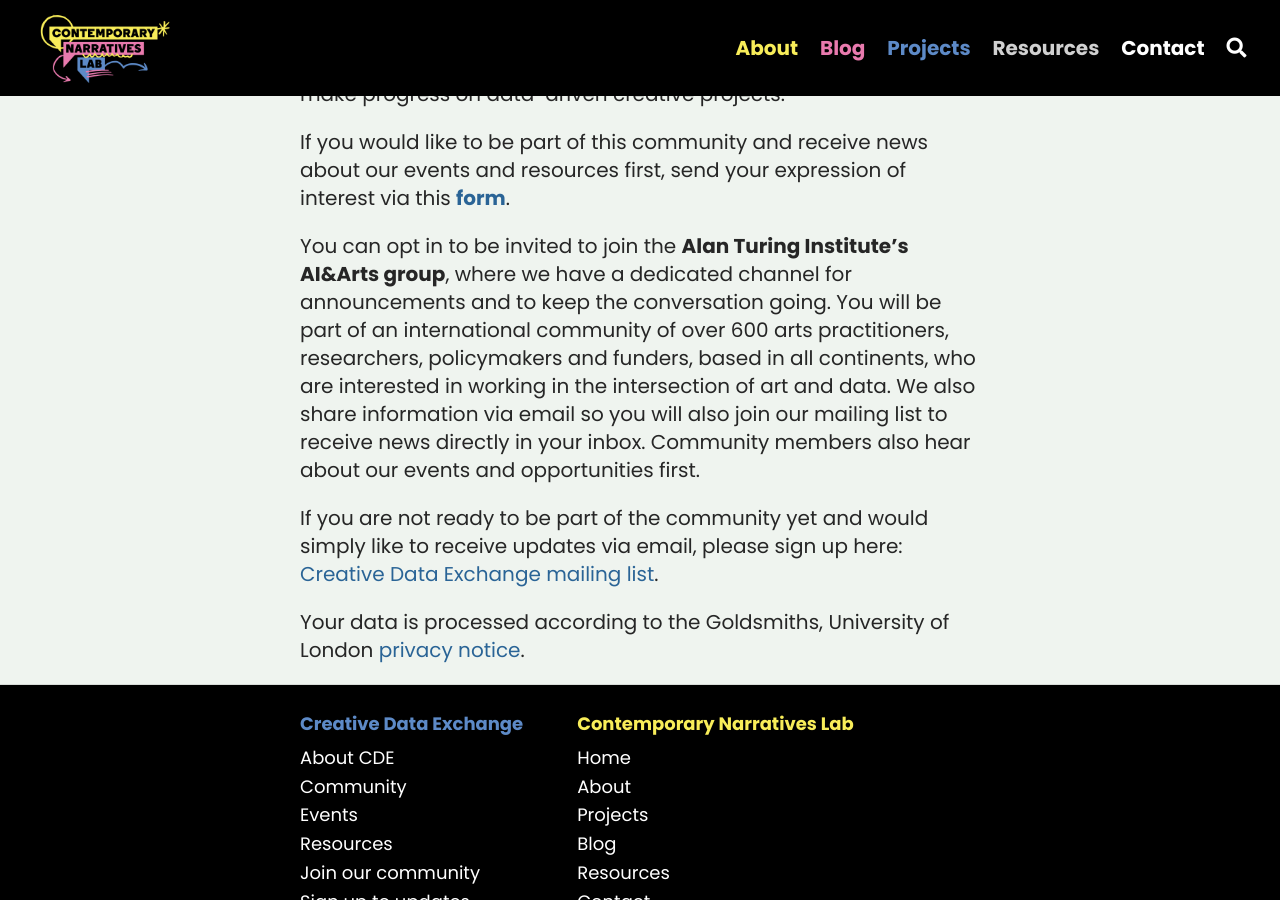
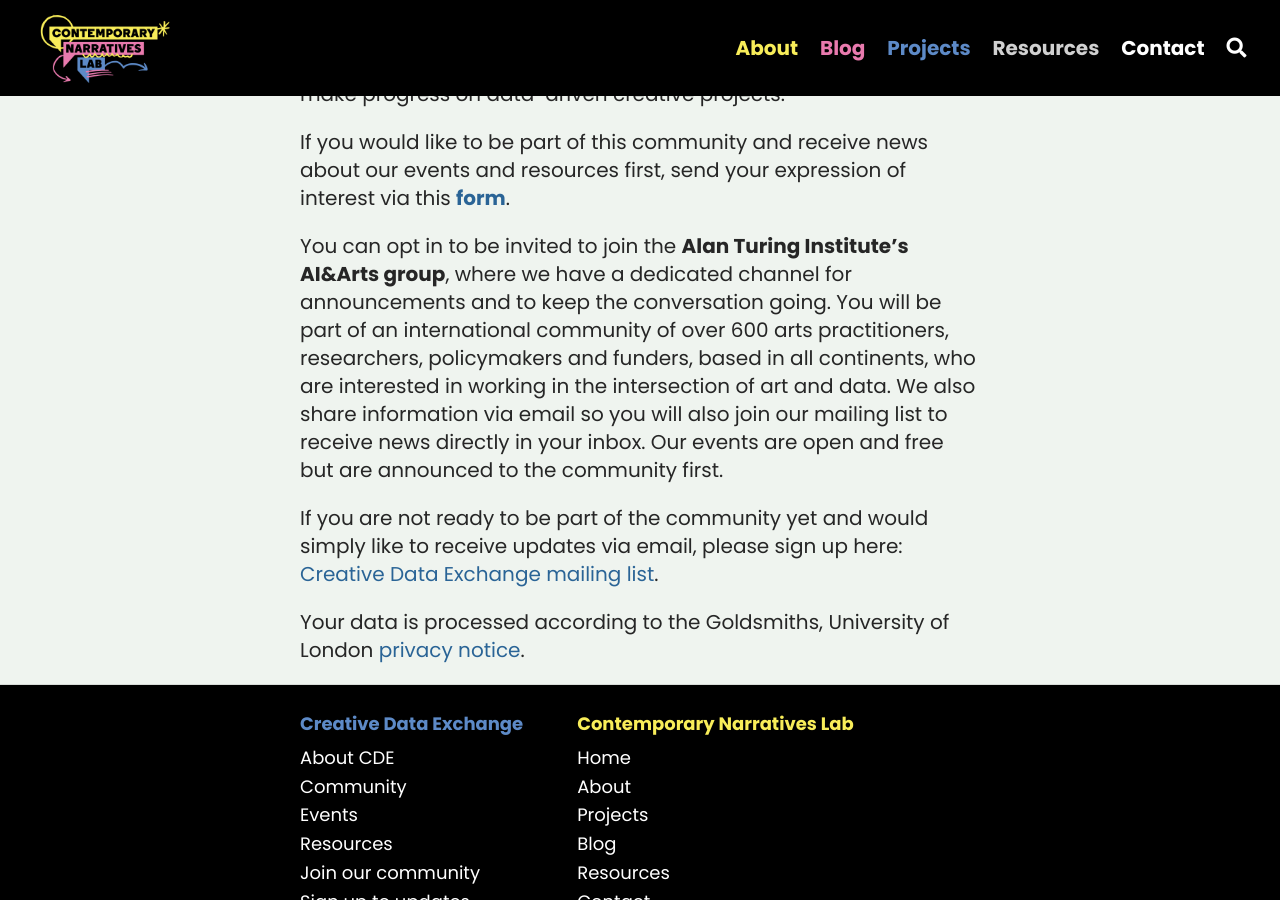
Before and after one commit to RobinKwong/contemporarynarratives, a Jekyll site: the page built from projects/creative-data-exchange/community.md, in a window 1280 px wide and 900 px high, scrolled down 746 px. Built offline with Jekyll 4.4.1, drawn with Linux system fonts in a browser that asks for light colours.

Commit message:
CDE Community: restore 'open and free' events line in place of 'Community members also hear…'
Co-Authored-By: Claude Opus 5.5 <noreply@anthropic.com>
Claude-Session: https://claude.ai/code/session_01TgLmUt9UZTVZHpFJKD566S

```diff
--- a/projects/creative-data-exchange/community.md
+++ b/projects/creative-data-exchange/community.md
@@ -11,7 +11,7 @@ We will deliver workshops in 2026 and 2027 bringing together creatives and data
 
 If you would like to be part of this community and receive news about our events and resources first, send your expression of interest via this [**form**]({{ site.data.cde.join_form }}).
 
-You can opt in to be invited to join the **Alan Turing Institute's AI&Arts group**, where we have a dedicated channel for announcements and to keep the conversation going. You will be part of an international community of over 600 arts practitioners, researchers, policymakers and funders, based in all continents, who are interested in working in the intersection of art and data. We also share information via email so you will also join our mailing list to receive news directly in your inbox. Community members also hear about our events and opportunities first.
+You can opt in to be invited to join the **Alan Turing Institute's AI&Arts group**, where we have a dedicated channel for announcements and to keep the conversation going. You will be part of an international community of over 600 arts practitioners, researchers, policymakers and funders, based in all continents, who are interested in working in the intersection of art and data. We also share information via email so you will also join our mailing list to receive news directly in your inbox. Our events are open and free but are announced to the community first.
 
 If you are not ready to be part of the community yet and would simply like to receive updates via email, please sign up here: [Creative Data Exchange mailing list]({{ site.data.cde.mailing_list }}).
 
```
